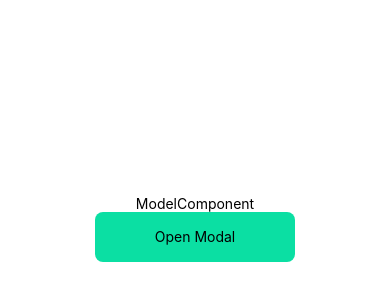
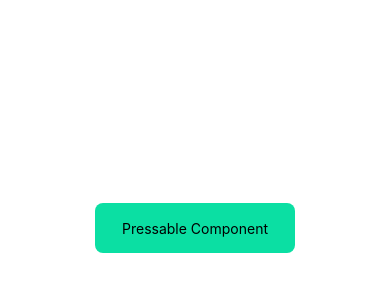
Before and after one commit to rddewan/react-native-beginner, a React Native app in the folder CoreComponents/: screen / in a window 390 px wide. Shown: the part 194-494 px from the top of the page. Built offline with nearby package versions, Linux system fonts and the light colour scheme.

Commit message:
pressable component

```diff
--- a/CoreComponents/App.js
+++ b/CoreComponents/App.js
@@ -33,8 +33,9 @@ export default function App() {
     {/* <SwitchComponent /> */}
     {/* <BackgroundImageComponent /> */}
     {/* <SafeAreaViewComponet /> */}
-    {/* <PressableComponent /> */}
-    <ModalComponent />
+    <PressableComponent />
+
+
     </>
 
   );
--- a/CoreComponents/Components/PressableComponent.jsx
+++ b/CoreComponents/Components/PressableComponent.jsx
@@ -1,28 +1,31 @@
-
-import { View, Text, Pressable, StyleSheet } from 'react-native';
-
+import { StyleSheet, Text, View, Pressable } from 'react-native'
 const PressableComponent = () => {
-
     function onPress() {
-        console.log('Pressable Component');
+        console.log("Button Pressed");
     }
 
     return (
         <View style={styles.container}>
-            <Pressable style={styles.button} onPress={onPress} onLongPress={() => console.log('Long Press')}>
+            <Pressable style={styles.button}
+                onPress={onPress}
+                onLongPress={() => console.log("Long Pressed")}
+                onPressIn={() => console.log("In")}
+                onPressOut={() => console.log("Out")}
+            >
                 <Text>Pressable Component</Text>
             </Pressable>
         </View>
-    );
+    )
+
 }
-
 export default PressableComponent;
 
 const styles = StyleSheet.create({
     container: {
         flex: 1,
+        padding: 16,
+        alignItems: 'center',
         justifyContent: 'center',
-        alignItems: 'center',
     },
     button: {
         alignItems: 'center',
```
